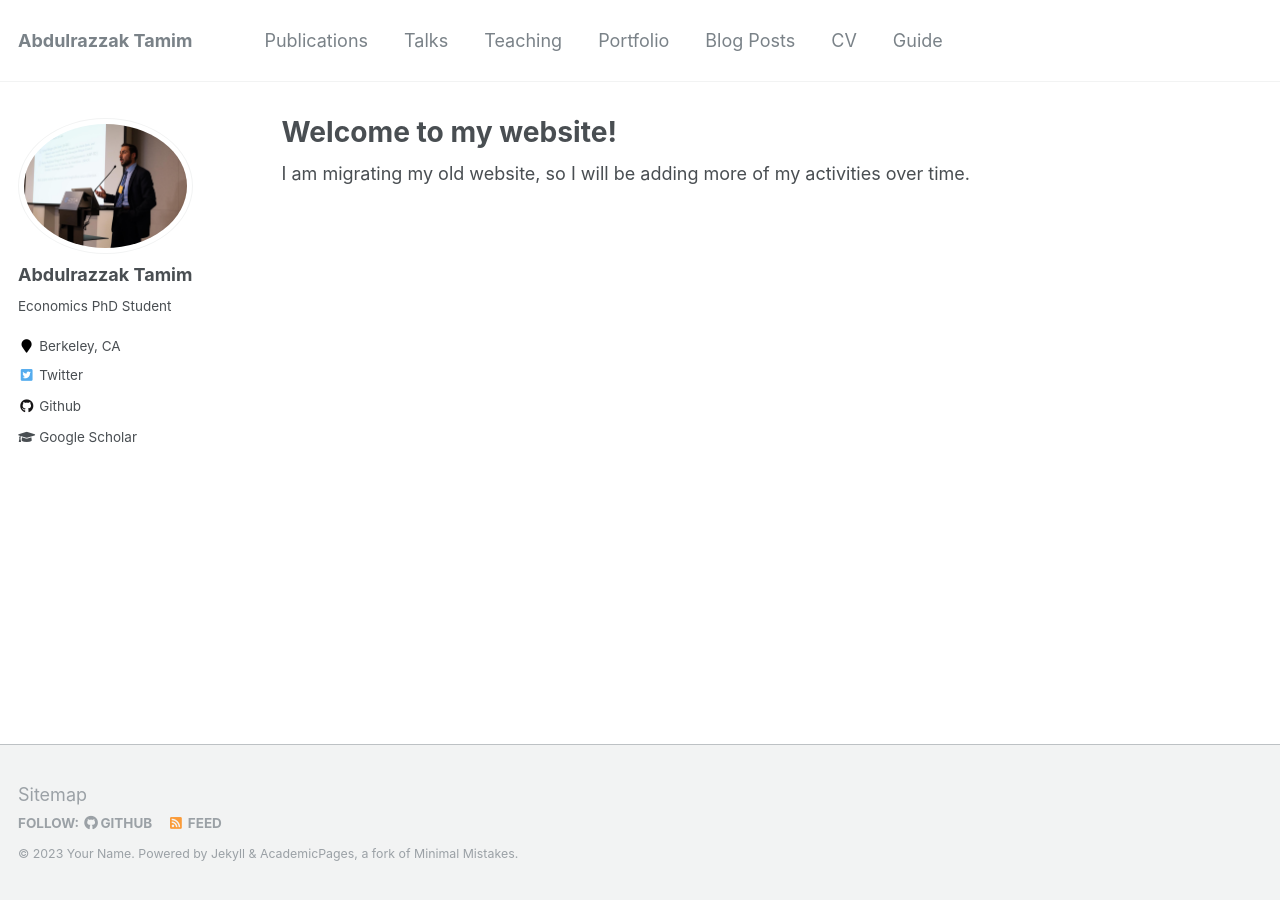
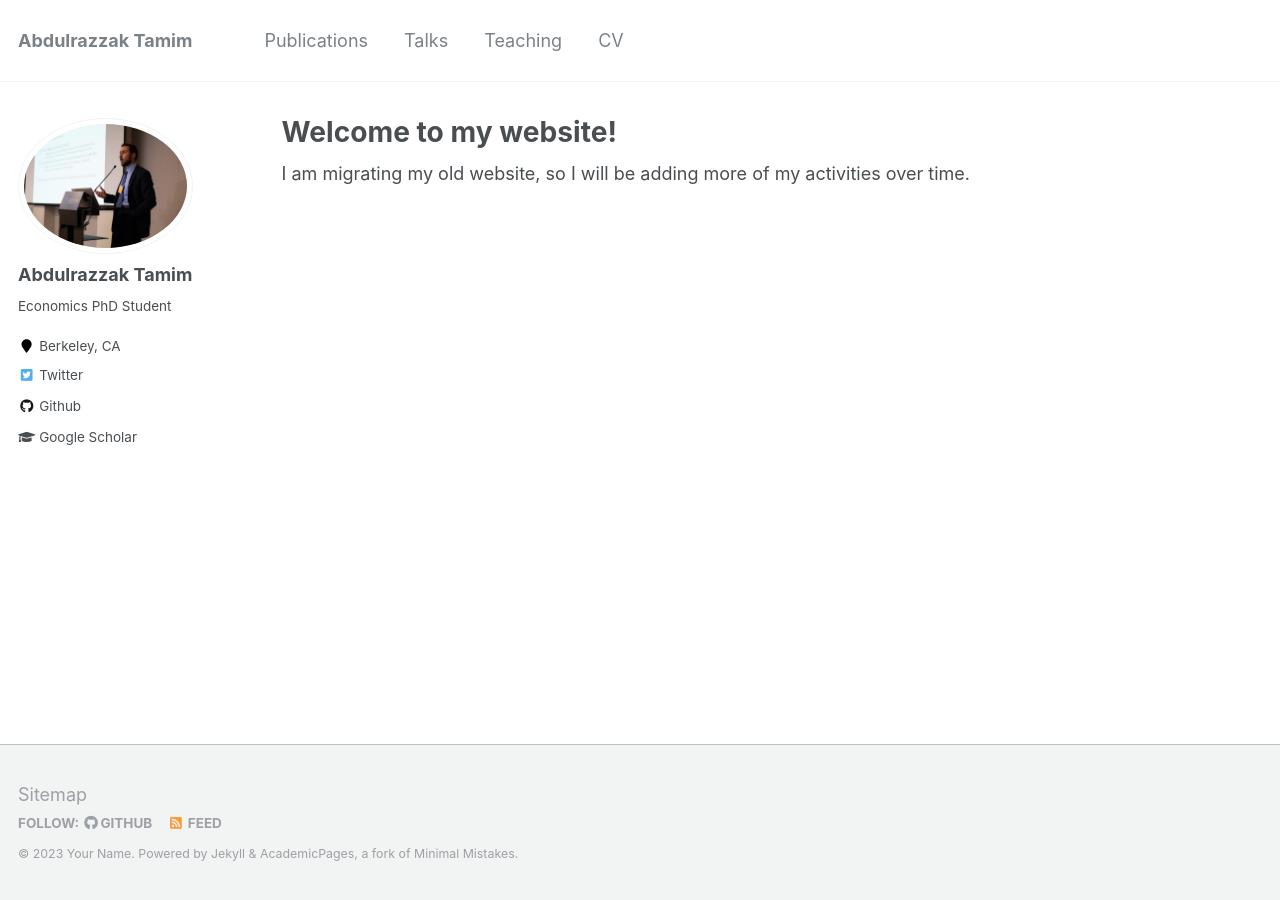
Before and after one commit to AbdulrazzakTamim/abdulrazzaktamim.github.io, a Jekyll site: the page built from _pages/about.md, in a window 1280 px wide. Built offline with Jekyll 4.4.1, drawn with Linux system fonts in a browser that asks for light colours; some of the changed lines change nothing that is shown.

Commit message:
Update navigation.yml

```diff
--- a/_data/navigation.yml
+++ b/_data/navigation.yml
@@ -9,14 +9,11 @@ main:
   - title: "Teaching"
     url: /teaching/
 
-  - title: "Portfolio"
-    url: /portfolio/
+#  - title: "Portfolio"
+#    url: /portfolio/
 
-  - title: "Blog Posts"
-    url: /year-archive/
+#  - title: "Blog Posts"
+#    url: /year-archive/
 
   - title: "CV"
     url: /cv/
-
-  - title: "Guide"
-    url: /markdown/
```
